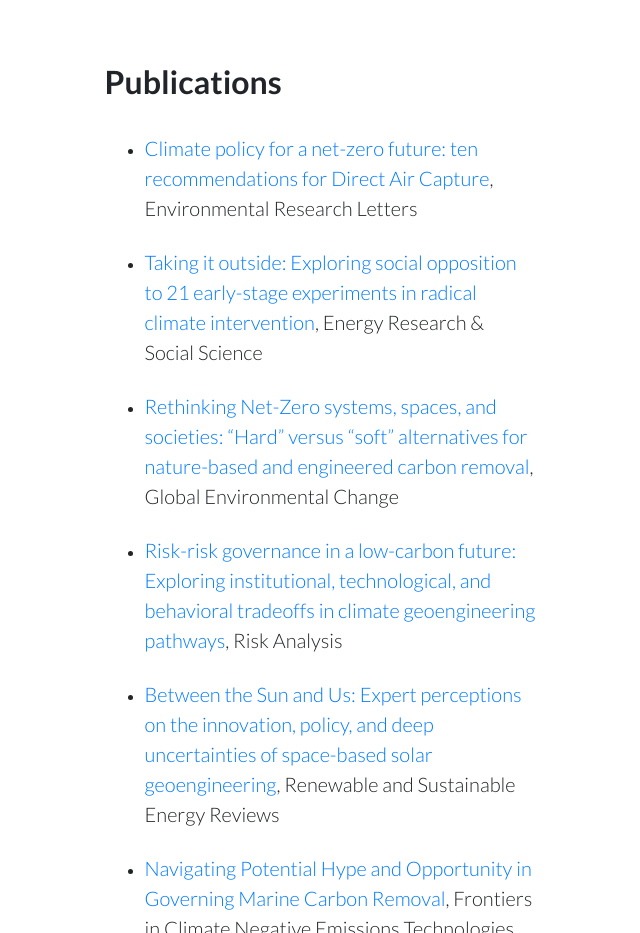
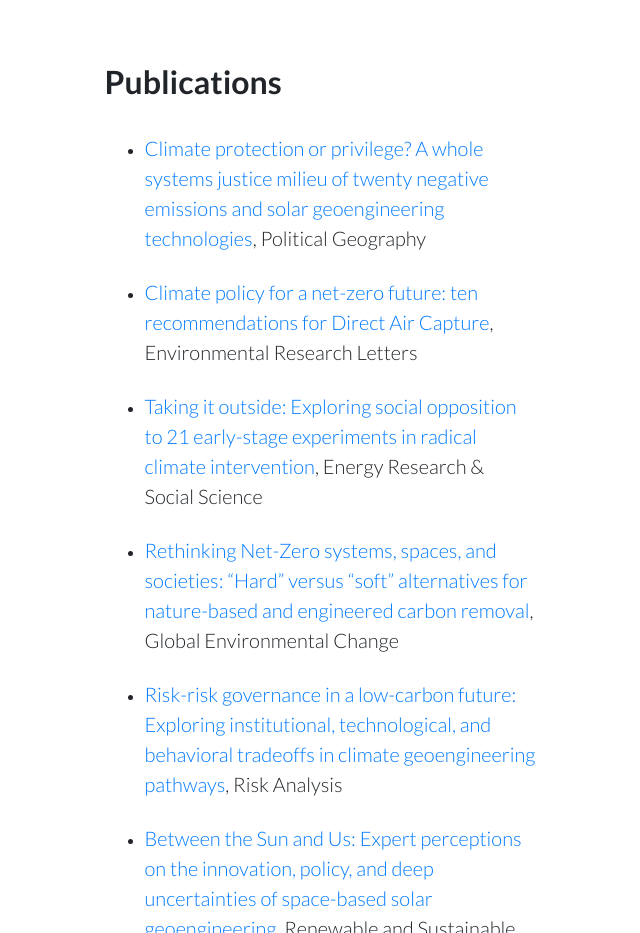
Before and after one commit to genie-erc/genie-erc.github.io, a website: page index.html in a window 1280 px wide. Shown: the part 6820-7753 px from the top of the page, without its empty margins (320-960 px from the left). Drawn offline with Linux system fonts and the light colour scheme.

Commit message:
Update index.html
new paper

```diff
--- a/index.html
+++ b/index.html
@@ -447,6 +447,8 @@ header .overlay {
           <h2>Publications</h2>
           <br>
           <ul>
+          <li><p class="lead mb-0"><a href="https://www.sciencedirect.com/science/article/pii/S0962629822001160" target="_blank">Climate protection or privilege? A whole systems justice milieu of twenty negative emissions and solar geoengineering technologies</a>, Political Geography</p></li>
+          <br>
           <li><p class="lead mb-0"><a href="https://iopscience.iop.org/article/10.1088/1748-9326/ac77a4" target="_blank">Climate policy for a net-zero future: ten recommendations for Direct Air Capture</a>, Environmental Research Letters</p></li>
           <br>
           <li><p class="lead mb-0"><a href="https://www.sciencedirect.com/science/article/pii/S2214629622000986" target="_blank">Taking it outside: Exploring social opposition to 21 early-stage experiments in radical climate intervention</a>, Energy Research & Social Science</p></li>
```
